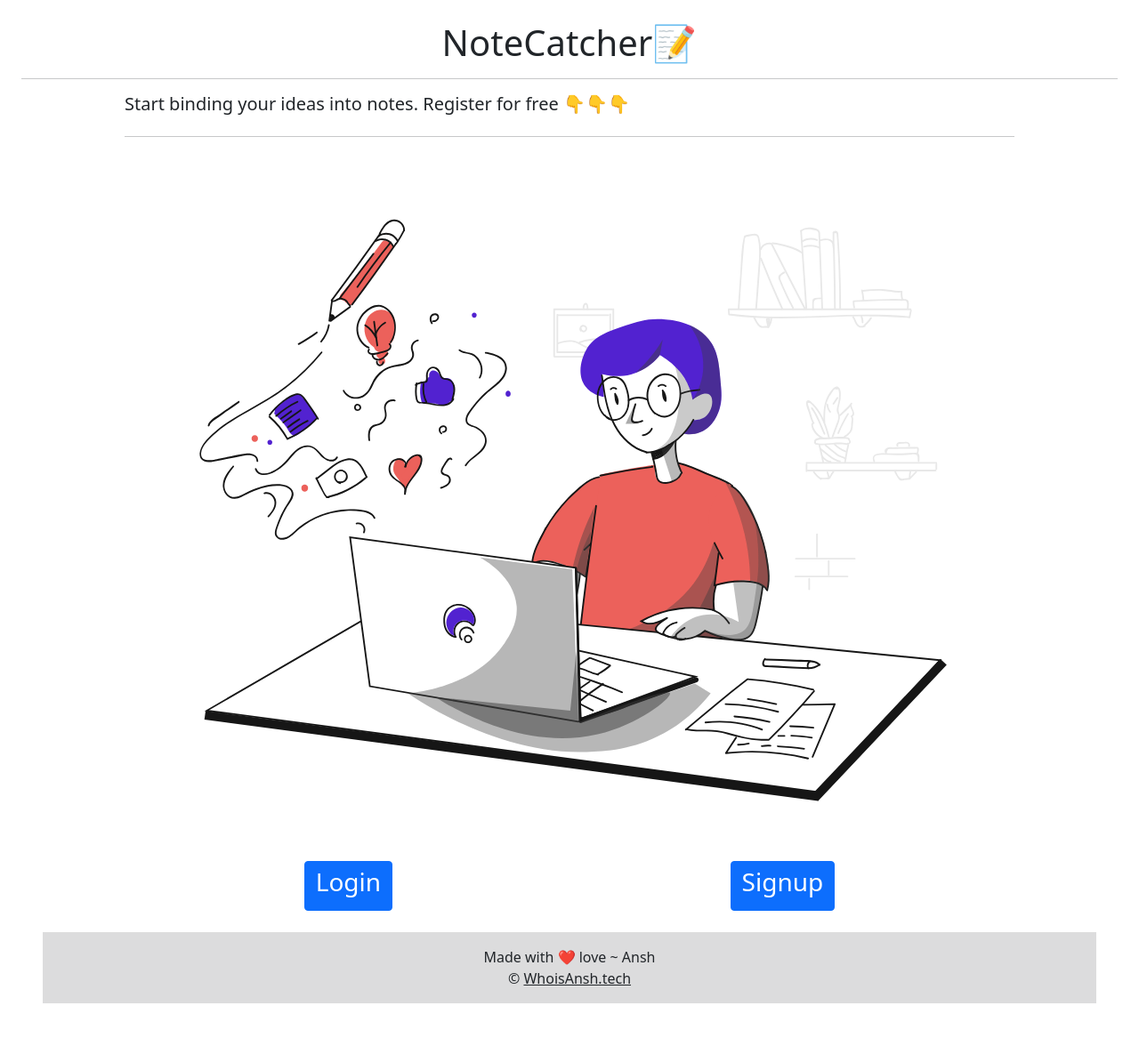
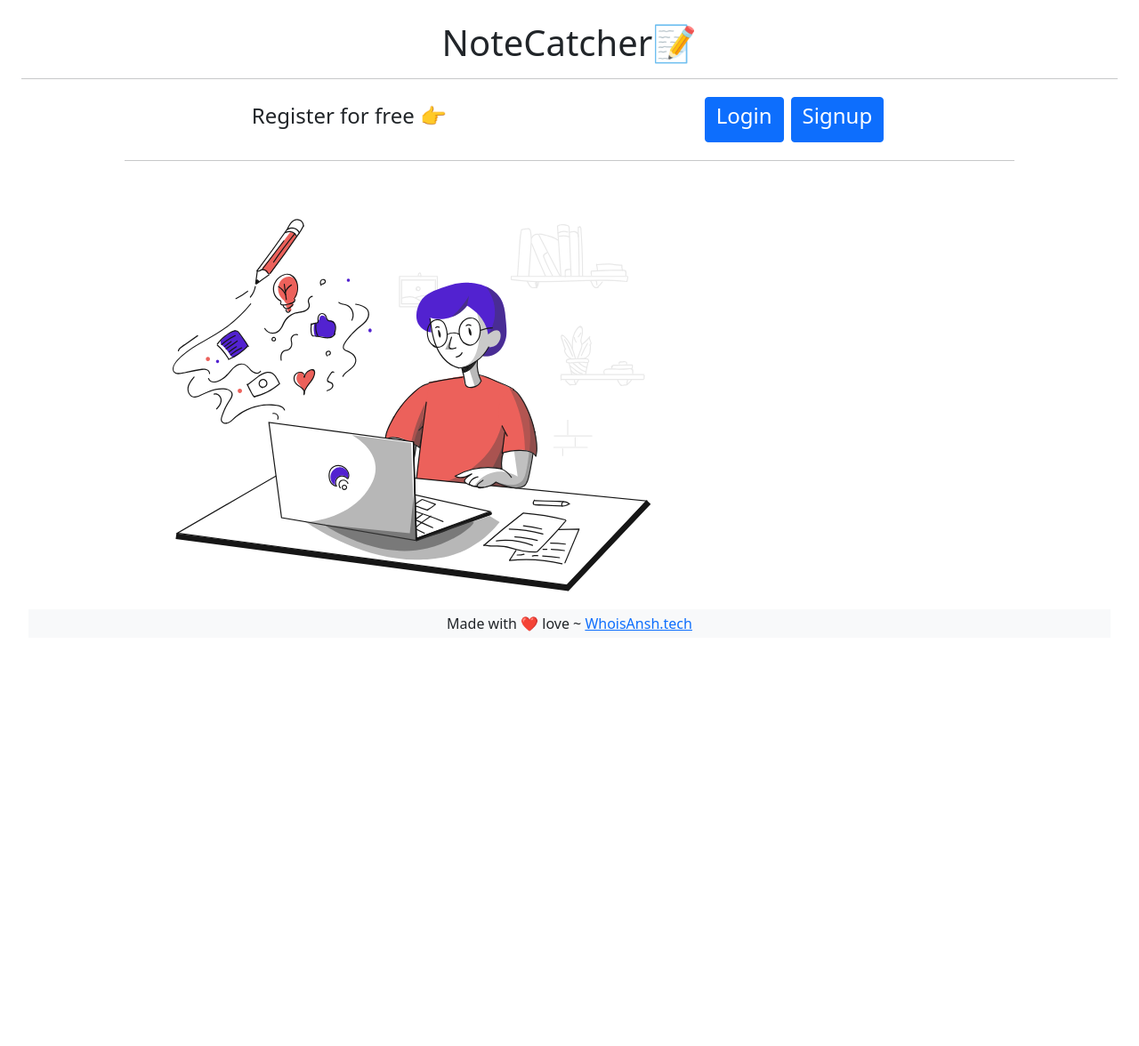
Before and after one commit to 26ANSH/NoteCatcher, a Flask app: page / in a window 1280 px wide. Shown: the whole page at 89% size. After the commit the page ends 710 px from the top, so only its background shows below. Run offline with Flask 2, Linux system fonts and the light colour scheme.

Commit message:
Updated UI

```diff
--- a/app.py
+++ b/app.py
@@ -18,9 +18,9 @@ def notes():
     if 'Logged_in' in session:
         if request.method == 'POST':
             note = request.form['new_note']
-            add_note(session['User_id'],note)
-            number,notes = get_notes(session['User_id'])
-            return render_template('notes.html',number = number,notes = notes)
+            if note != '':
+                add_note(session['User_id'],note)
+            return redirect('/notes')
         else:
             number,notes = get_notes(session['User_id'])
             return render_template('notes.html',number = number,notes = notes)
@@ -37,7 +37,7 @@ def signup():
             return render_template('signin.html', error='Please Fill all Details')
 
         if len(password) <6:
-            return render_template('login.html',color='danger', error='Password Should be minimum 6 characters long')
+            return render_template('signin.html', error='Password should be at least 6 characters')
 
         call, msg = new_user(email, password)
 
@@ -94,6 +94,7 @@ def error404(e):
     return render_template('404.html')
 
 app.register_error_handler(404, error404)
+app.register_error_handler(405, error404)
 
 if __name__ == '__main__':
     app.run(debug=True)
--- a/auth.py
+++ b/auth.py
@@ -37,7 +37,7 @@ def Login(email, password):
   except requests.HTTPError as e:
     error_json = e.args[1]
     error = json.loads(error_json)['error']['message']
-    if error == "INVALID_EMAIL":
+    if error == "EMAIL_NOT_FOUND":
       return -1, 'Email is not registered, Try again'
     else:
       return -1,'Wrong Password Try again'
--- a/static/script.js
+++ b/static/script.js
@@ -3,7 +3,7 @@ function deletenote(noteid){
         method: "POST",
         body: JSON.stringify({noteid: noteid}),
     }).then((_res) => {
-        window.location.reload()
+        window.location.href = "/notes";
     });
 }
 
--- a/templates/index.html
+++ b/templates/index.html
@@ -1,6 +1,13 @@
 {% extends 'template.html' %}
 
-{% block Header %}<h5>Start binding your ideas into notes. Register for free 👇👇👇</h5>{% endblock %}
+{% block Header %}<h4>Register for free 👉</h4>
+
+<div class="d-flex justify-content-around align-items-center">
+<a class="btn btn-primary m-1" href="/login"><h4>Login</h4></a>
+<a class="btn btn-primary m-1" href="/Signup"><h4>Signup</h4></a>
+</div>
+
+{% endblock %}
 
 {% block content %}
 
@@ -13,11 +20,11 @@
   </div>
 {% endif %}
 
-<img src="{{ url_for('static', filename='blogging.svg')}}">
+<img id='svg' src="{{ url_for('static', filename='blogging.svg')}}">
 
-<div class="container d-flex justify-content-around mt-4 pt-4">
+<!-- <div class="container d-flex justify-content-around mt-4 pt-4">
     <a class="btn btn-primary" href="/login"><h3>Login</h3></a>
     <a class="btn btn-primary" href="/Signup"><h3>Signup</h3></a>
-</div>
+</div> -->
 
 {% endblock %}
--- a/templates/notes.html
+++ b/templates/notes.html
@@ -13,7 +13,7 @@
   <div class="alert alert-primary d-flex align-items-center" role="alert">
     <svg class="bi flex-shrink-0 me-2" width="24" height="24" role="img" aria-label="Info:"><use xlink:href="#info-fill"/></svg>
     <div>
-        <strong>You have {{ number }} Notes.</strong>
+        <strong>You have {{ number }} Notes.</strong> Logged in as {{ session['Logged_in'] }}
     </div>
   </div>
 
@@ -26,8 +26,8 @@
     <div >ok</div>
 </div> -->
 
-<div class="alert alert-dark alert-dismissible fade show" role="alert">
-    <strong>{{ notes[note] }}</strong>
+<div class="alert alert-secondary alert-dismissible fade show text-dark" role="alert">
+    {{ notes[note] }}
     <button type="button" onclick="deletenote('{{ note }}')" class="btn-close" data-bs-dismiss="alert" aria-label="Close"></button>
   </div>
 
--- a/templates/template.html
+++ b/templates/template.html
@@ -9,6 +9,12 @@
   <!-- Bootstrap CSS -->
   <link href="https://cdn.jsdelivr.net/npm/bootstrap@5.0.2/dist/css/bootstrap.min.css" rel="stylesheet"
     integrity="sha384-EVSTQN3/azprG1Anm3QDgpJLIm9Nao0Yz1ztcQTwFspd3yD65VohhpuuCOmLASjC" crossorigin="anonymous">
+
+    <style>
+      #svg{
+        max-height: 60vh;
+      }
+    </style>
 
   <title>FireQuest</title>
 </head>
@@ -32,26 +38,21 @@
   <h1 class="text-center">NoteCatcher📝</h1>
   <hr>
   <div class="container" style="max-width:80vw;">
-    <div class="header d-flex align-center justify-content-between">
+    <div class="header d-flex align-center align-items-center justify-content-around">
       {% block Header %}{% endblock %}
       {% if 'Logged_in' in session %}
-      <button class="btn btn-danger" onclick="logout()"> logout</button>
+      <button class="btn btn-danger" onclick="logout()">Logout</button>
       {% endif %}
     </div>
     <hr>
     {% block content %}{% endblock %}
   </div>
 
-
-  <footer class="bg-light text-center text-lg-start m-4">
-    <!-- Copyright -->
-    <div class="text-center p-3" style="background-color: rgba(107, 107, 107, 0.2);">
-      Made with ❤️ love ~ Ansh
-      <br>
-      © <a class="text-dark" href="http://whoisansh.tech">WhoisAnsh.tech</a>
-    </div>
-    <!-- Copyright -->
-  </footer>
+  {% if 'Logged_in' not in session %}
+  <footer class="bg-light p-1 m-2 text-center">
+    Made with ❤️ love ~ <a href="http://whoisansh.tech">WhoisAnsh.tech</a>
+</footer>
+{% endif %}
 
   <script src="https://cdn.jsdelivr.net/npm/bootstrap@5.0.2/dist/js/bootstrap.bundle.min.js"
     integrity="sha384-MrcW6ZMFYlzcLA8Nl+NtUVF0sA7MsXsP1UyJoMp4YLEuNSfAP+JcXn/tWtIaxVXM"
```
